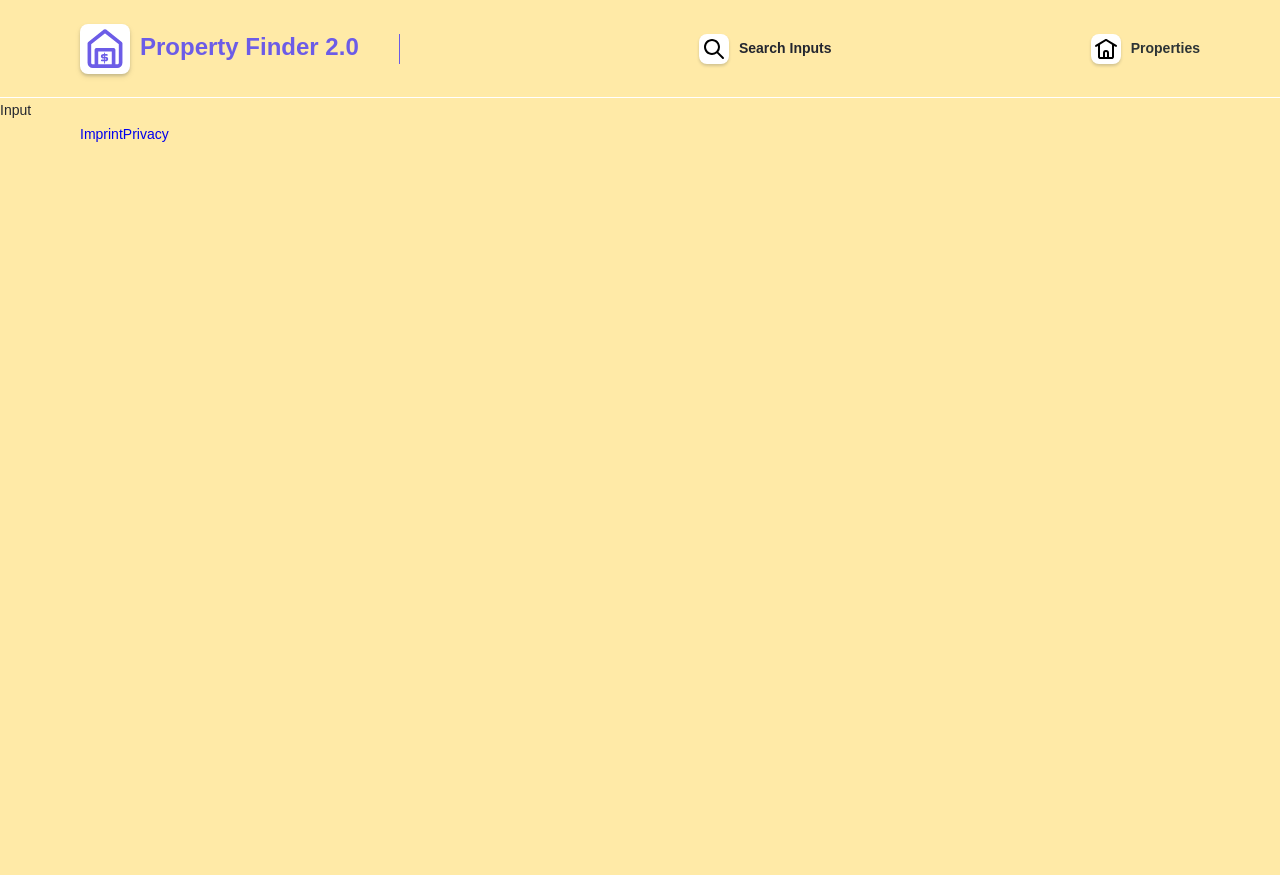
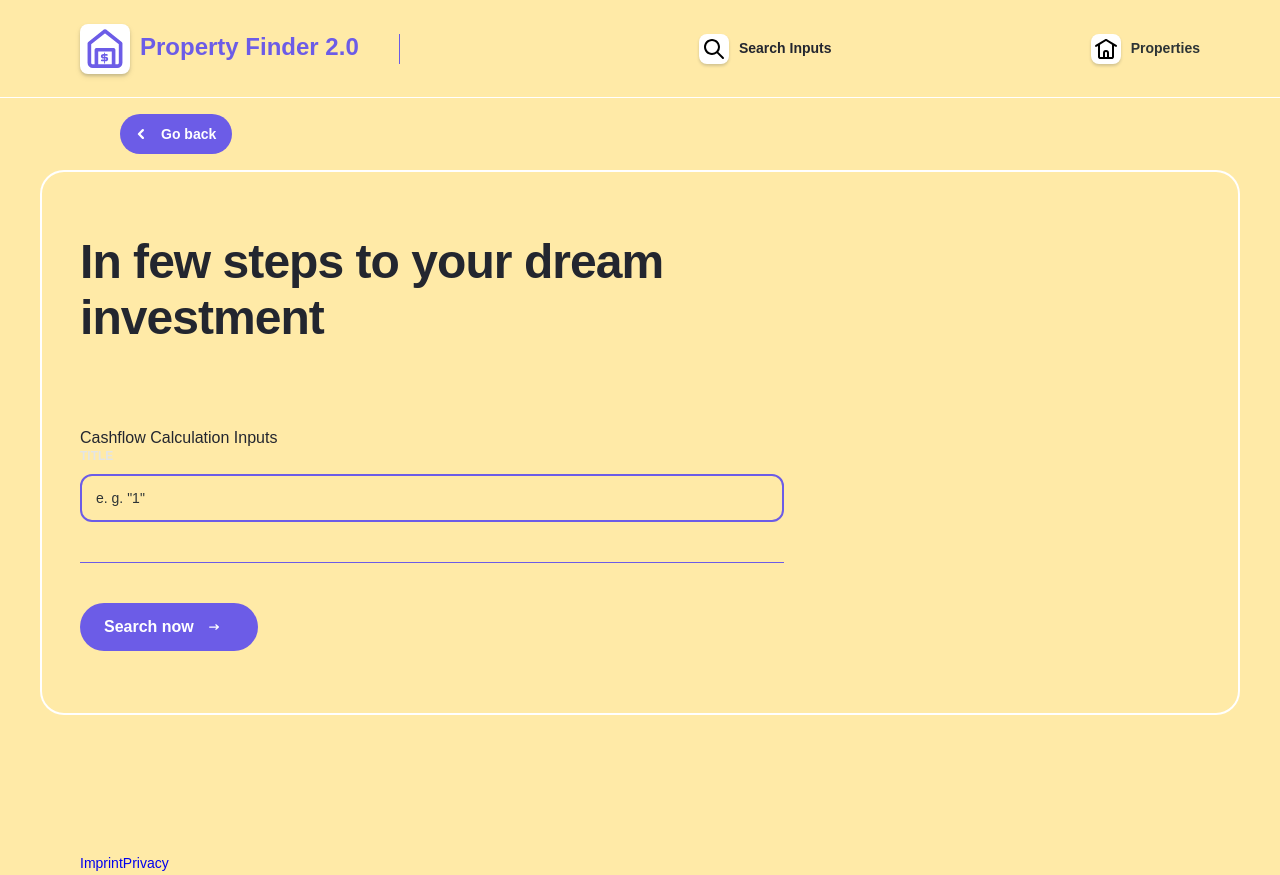
Before and after one commit to larsschloegel/property-finder, a React (Create React App) app in the folder frontend/: page /search-inputs in a window 1280 px wide. Before the commit the page ends 800 px from the top, so only its background shows below. Built offline with nearby package versions, Linux system fonts and the light colour scheme; no server answers.

Commit message:
add search inputs page, format controll and basic position like properties site

```diff
--- a/frontend/src/App.js
+++ b/frontend/src/App.js
@@ -1,6 +1,5 @@
 import styled from "styled-components";
 import {BrowserRouter as Router, Route, Switch} from "react-router-dom";
-import SearchInputs from "./pages/SearchInputs";
 import unitsResponse from "./units.json";
 import useProperties from "./hooks/useProperties";
 import Page from "./components/Page";
@@ -8,6 +7,7 @@ import "./styles/app.sass";
 import Property from "./screens/Property";
 import Catalog from "./screens/Property/Catalog";
 import Details from "./screens/Property/Catalog/Card/Details";
+import SearchInputs from "./screens/Property/SearchInputs";
 
 export default function App() {
     const {properties} = useProperties();
--- a/frontend/src/components/Control/index.js
+++ b/frontend/src/components/Control/index.js
@@ -4,7 +4,7 @@ import styles from "./Control.module.sass";
 import Icon from "../Icon";
 import {useHistory} from "react-router-dom";
 
-const Control = ({ className, lastUrl }) => {
+const Control = ({ className }) => {
 
  const history = useHistory();
 
--- /dev/null
+++ b/frontend/src/components/TextInput/TextInput.module.sass
@@ -0,0 +1,62 @@
+@import ../../styles/helpers
+
+.label
+  margin-bottom: 12px
+  +hairline-2
+  color: $n5
+
+.wrap
+  position: relative
+
+.input
+  width: 100%
+  height: 48px
+  padding: 0 14px
+  border-radius: 12px
+  border: 2px solid $n6
+  background: none
+  +poppins
+  +caption-bold-1
+  color: $n2
+  transition: border-color .2s
+  +dark
+    border-color: $n3
+    color: $n8
+  +placeholder
+    color: $n4
+  &:focus
+    border-color: $n4
+
+.toggle
+  position: absolute
+  top: 0
+  right: 0
+  bottom: 0
+  width: 48px
+  svg
+    fill: $n5
+    transition: fill .2s
+  &:hover
+    svg
+      fill: $n4
+  &.active
+    svg
+      fill: $n1
+  +dark
+    svg
+      fill: $n4
+    &:hover
+      svg
+        fill: $n5
+    &.active
+      svg
+        fill: $n8
+
+.empty
+  .input
+    height: 26px
+    border: none
+
+.view
+  .input
+    padding-right: 48px
--- /dev/null
+++ b/frontend/src/components/TextInput/index.js
@@ -0,0 +1,29 @@
+import React from "react";
+import cn from "classnames";
+import styles from "./TextInput.module.sass";
+import Icon from "../Icon";
+
+const TextInput = ({ className, label, empty, view, ...props }) => {
+    return (
+        <div
+            className={cn(
+                styles.field,
+                { [styles.empty]: empty },
+                { [styles.view]: view },
+                className
+            )}
+        >
+            {label && <div className={styles.label}>{label}</div>}
+            <div className={styles.wrap}>
+                <input className={styles.input} {...props} />
+                {view && (
+                    <button className={styles.toggle}>
+                        <Icon name="eye" size="24" />
+                    </button>
+                )}
+            </div>
+        </div>
+    );
+};
+
+export default TextInput;
--- a/frontend/src/screens/Property/Catalog/Catalog.module.sass
+++ b/frontend/src/screens/Property/Catalog/Catalog.module.sass
@@ -14,12 +14,8 @@
   box-shadow: inset 0 0 0 2px $white
   +w
     padding: 64px 40px
-  +t
-    border-radius: 0
   +m
     padding: 24px 32px
-    border-radius: 24px
-    box-shadow: inset 0 0 0 2px $white
 
 .head
   display: flex
--- /dev/null
+++ b/frontend/src/screens/Property/SearchInputs/SearchInputs.module.sass
@@ -0,0 +1,109 @@
+@import ../../../styles/helpers
+
+.container
+  max-width: 1440px
+  +w
+    padding: 0 40px
+  +t
+    padding: 0
+
+.inner
+  padding: 80px
+  border-radius: 24px
+  background: none
+  box-shadow: inset 0 0 0 2px $white
+  display: flex
+  align-items: flex-start
+  +w
+    padding: 64px 40px
+  +t
+    display: block
+    +m
+      padding: 24px 32px
+
+
+.wrapper
+  flex: 0 0 calc(100% - 352px)
+  width: calc(100% - 352px)
+  padding-right: 128px
+  +x
+    padding-right: 64px
+  +d
+    flex: 0 0 calc(100% - 304px)
+    width: calc(100% - 304px)
+    padding-right: 32px
+  +t
+    width: 100%
+    padding: 0
+
+.head
+  display: flex
+  align-items: flex-start
+  margin-bottom: 64px
+  +m
+    display: block
+    margin-bottom: 48px
+
+.title
+  margin-bottom: 16px
+  +d
+    margin-bottom: 24px
+  +m
+    text-align: center
+
+.list
+  margin-bottom: 40px
+  padding-bottom: 40px
+  border-bottom: 1px solid $n6
+  +m
+    margin-bottom: 32px
+    padding-bottom: 32px
+
+.item
+  &:not(:last-child)
+    margin-bottom: 40px
+    +m
+      margin-bottom: 32px
+
+.category
+  +body-bold-2
+
+.item
+  .button
+    +dark
+      box-shadow: inset 0 0 0 2px $n3
+  &:not(:first-child)
+    .category
+      margin-bottom: 24px
+
+.fieldset
+  .field
+    &:not(:last-child)
+      margin-bottom: 24px
+      +m
+        margin-bottom: 20px
+
+
+.line
+  display: flex
+  height: 48px
+  box-shadow: inset 0 0 0 2px $n6
+  border-radius: 12px
+  align-items: center
+  +dark
+    box-shadow: inset 0 0 0 2px $n3
+
+
+.foot
+  display: flex
+  align-items: center
+  +m
+    display: block
+    text-align: center
+  .button
+    +m
+      width: 100%
+    &:not(:last-child)
+      margin-right: 24px
+      +m
+        margin: 0 0 12px
--- /dev/null
+++ b/frontend/src/screens/Property/SearchInputs/index.js
@@ -0,0 +1,56 @@
+import React, {useState} from "react";
+import cn from "classnames";
+import styles from "./SearchInputs.module.sass";
+import Control from "../../../components/Control";
+import Icon from "../../../components/Icon";
+import TextInput from "../../../components/TextInput";
+import {Link} from "react-router-dom";
+
+
+const SearchInputs = () => {
+
+
+    return (
+        <>
+            <div className={cn("section", styles.section)}>
+                <div className={cn("container", styles.container)}>
+                    <Control
+                        className={styles.control}
+                    />
+                    <div className={styles.inner}>
+                        <div className={styles.wrapper}>
+                            <div className={styles.head}>
+                                <div className={cn("h2", styles.title)}>In few steps to your dream investment</div>
+                            </div>
+                            <form className={styles.form} action="">
+                                <div className={styles.list}>
+                                    <div className={styles.item}>
+                                        <div className={styles.category}>Cashflow Calculation Inputs</div>
+                                        <div className={styles.fieldset}>
+                                            <TextInput
+                                                className={styles.field}
+                                                label="Title"
+                                                name="title"
+                                                type="text"
+                                                placeholder='e. g. "1"'
+                                                required
+                                            />
+                                        </div>
+                                    </div>
+                                </div>
+                                <div className={styles.foot}>
+                                    <Link className={cn("button", styles.button)} to="/properties">
+                                        Search now
+                                        <Icon name="arrow-next" size="10"/>
+                                    </Link>
+                                </div>
+                            </form>
+                        </div>
+                    </div>
+                </div>
+            </div>
+        </>
+    );
+};
+
+export default SearchInputs;
```
